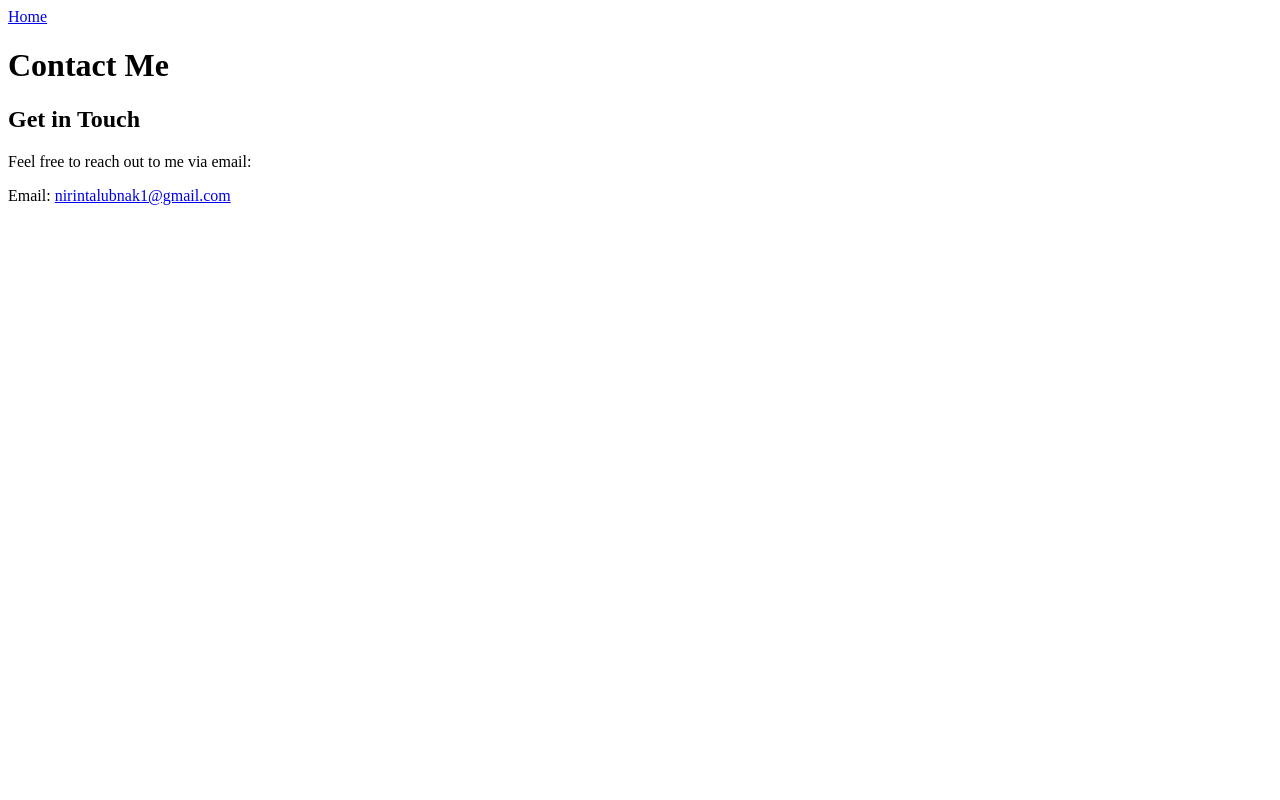
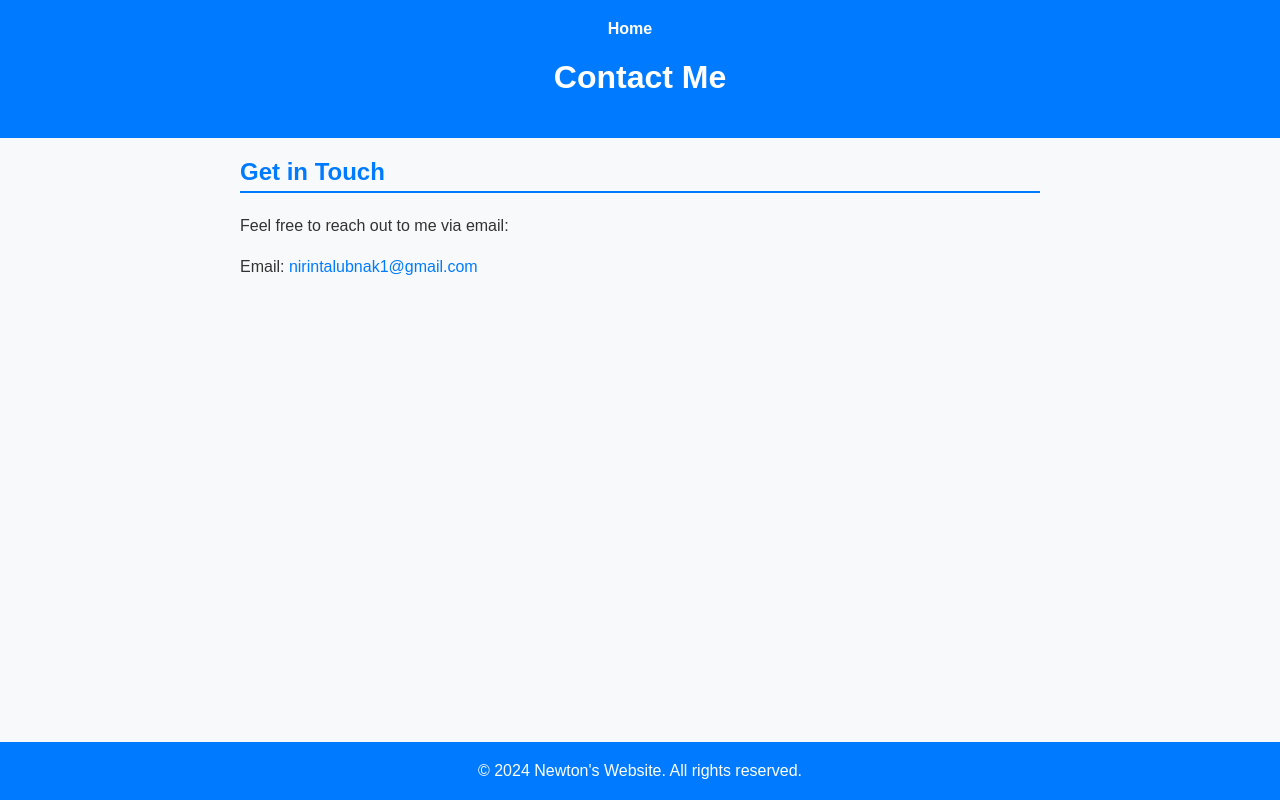
Before and after one commit to ArcticLynx1/Newton-s-Website, a plain HTML site: page contact.html in a window 1280 px wide. Drawn offline with Linux system fonts and the light colour scheme.

Commit message:
Update contact.html

```diff
--- a/contact.html
+++ b/contact.html
@@ -5,7 +5,58 @@
     <meta name="viewport" content="width=device-width, initial-scale=1.0">
     <title>Contact Me</title>
     <style>
-        /* Add your CSS styles here */
+        body {
+            font-family: Arial, sans-serif;
+            background-color: #f8f9fa; /* Soft gray for a soothing vibe */
+            color: #333; /* Dark gray for readability */
+            margin: 0;
+            padding: 0;
+            box-sizing: border-box;
+        }
+        header {
+            background-color: #007bff; /* Bold blue header */
+            color: #fff; /* White text for contrast */
+            padding: 20px;
+            text-align: center;
+        }
+        header a {
+            color: #fff; /* White links in header */
+            text-decoration: none; /* No underlines, please */
+            font-weight: bold; /* Make 'em pop */
+            margin-right: 20px; /* Space out the links */
+        }
+        main {
+            max-width: 800px;
+            margin: 20px auto;
+            padding: 0 20px;
+        }
+        section {
+            margin-bottom: 30px; /* Space out the sections */
+        }
+        h2 {
+            color: #007bff; /* Blue headings */
+            border-bottom: 2px solid #007bff; /* Underline for emphasis */
+            padding-bottom: 5px;
+        }
+        p {
+            line-height: 1.6; /* Breathing room between lines */
+        }
+        a {
+            color: #007bff; /* Blue links */
+            text-decoration: none; /* No underlines, please */
+        }
+        a:hover {
+            text-decoration: underline; /* Underline on hover for emphasis */
+        }
+        footer {
+            background-color: #007bff; /* Match the header for consistency */
+            color: #fff; /* White text for contrast */
+            text-align: center;
+            padding: 20px 0;
+            position: fixed; /* Stick it to the bottom */
+            width: 100%; /* Stretch across the page */
+            bottom: 0; /* Stick to the bottom */
+        }
     </style>
 </head>
 <body>
@@ -21,7 +72,7 @@
         </section>
     </main>
     <footer>
-        <!-- Your footer content here -->
+        &copy; 2024 Newton's Website. All rights reserved.
     </footer>
 </body>
 </html>
```
